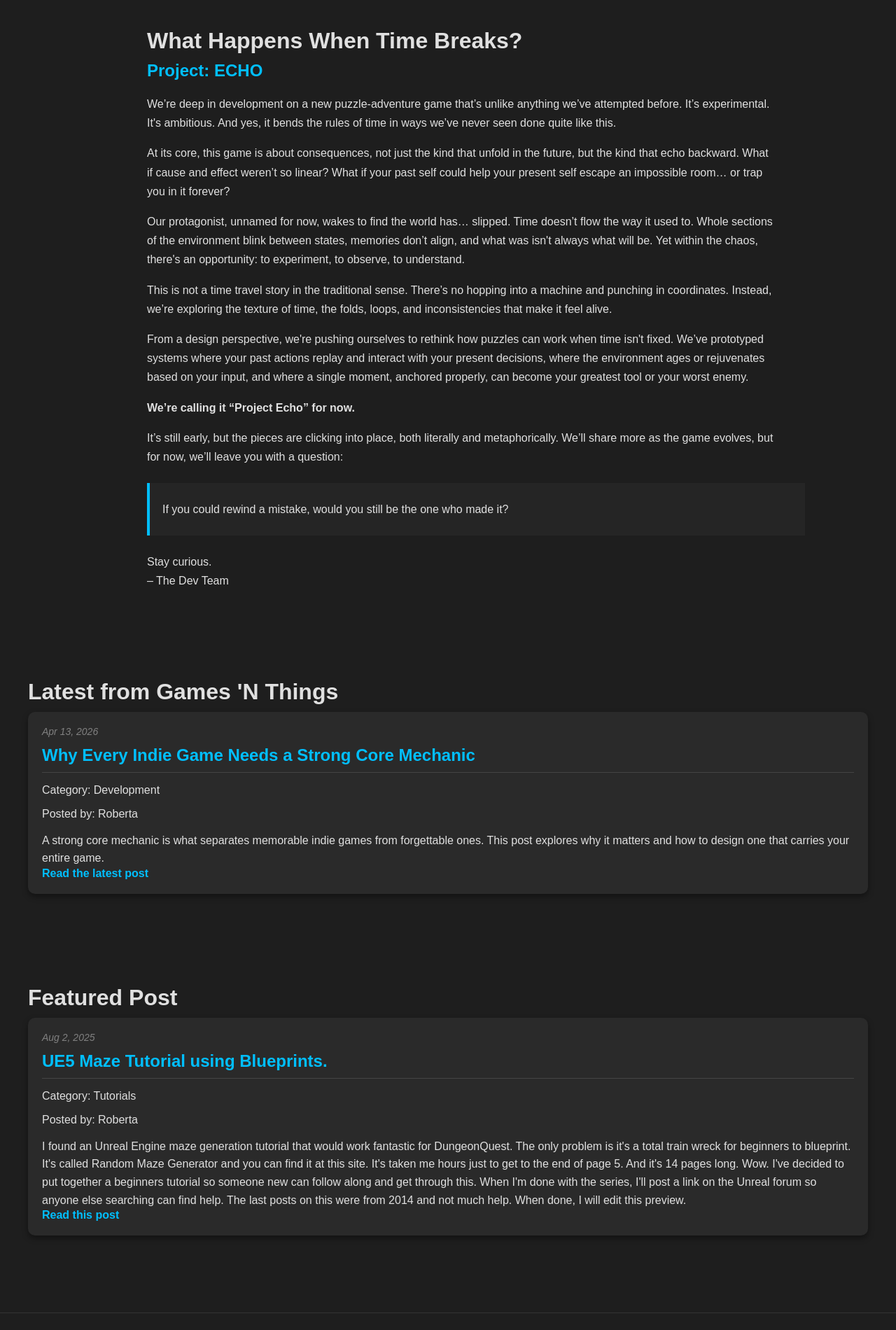
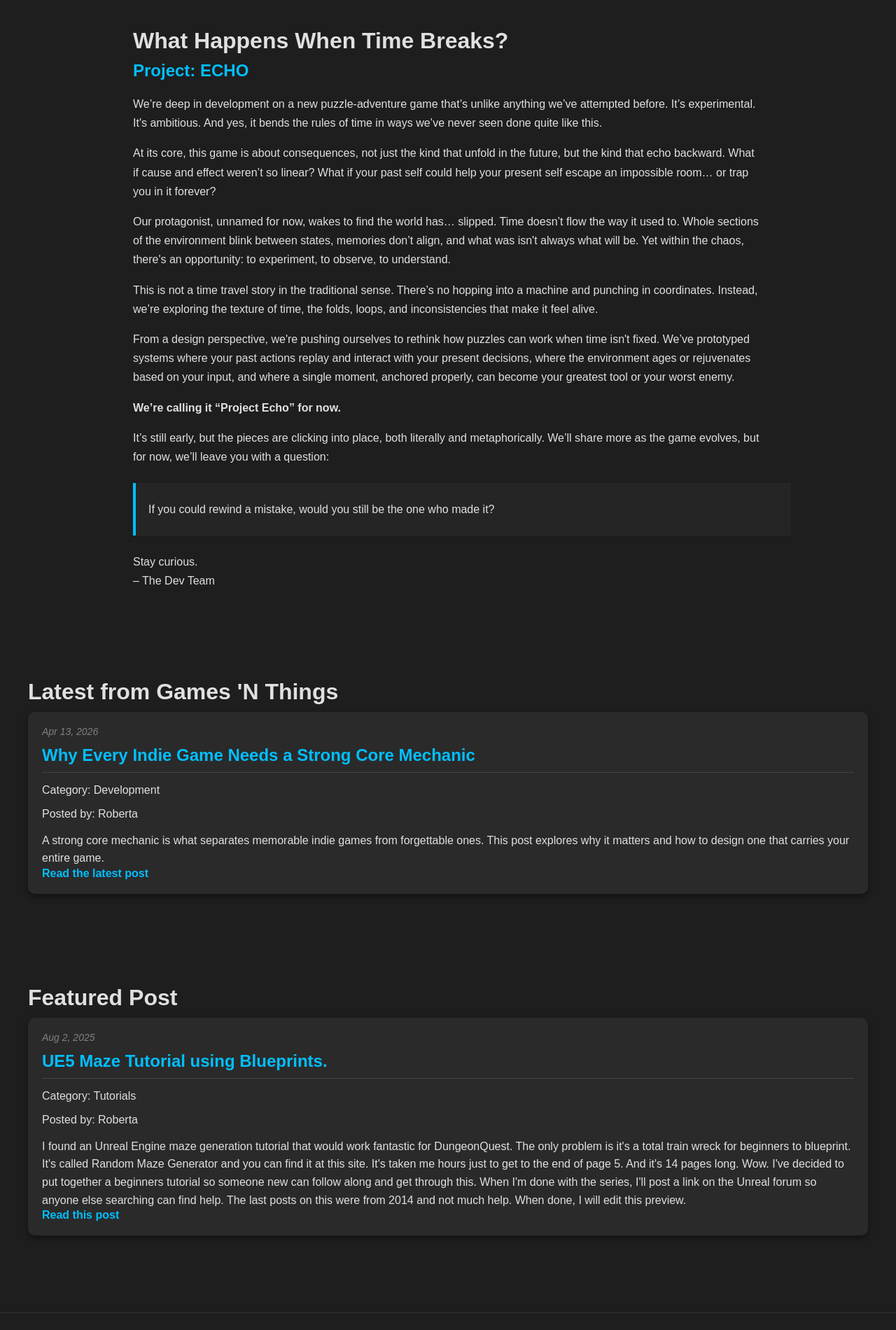
Before and after one commit to ScriptureExamined/NovawrightStudios, a Jekyll site: the page built from index.html, in a window 1280 px wide. Shown: the part 325-2225 px from the top of the page at 70% size. Built offline with Jekyll 4.4.1, drawn with Linux system fonts in a browser that asks for light colours.

Commit message:
Update style.css

```diff
--- a/assets/css/style.css
+++ b/assets/css/style.css
@@ -212,7 +212,7 @@ a:hover {
 /* Desktop spacing */
 @media (min-width: 1025px) {
     .home-feature .container {
-        padding-left: 170px;
+        padding-left: 150px;
         padding-right: 20px;
     }
 }
```
